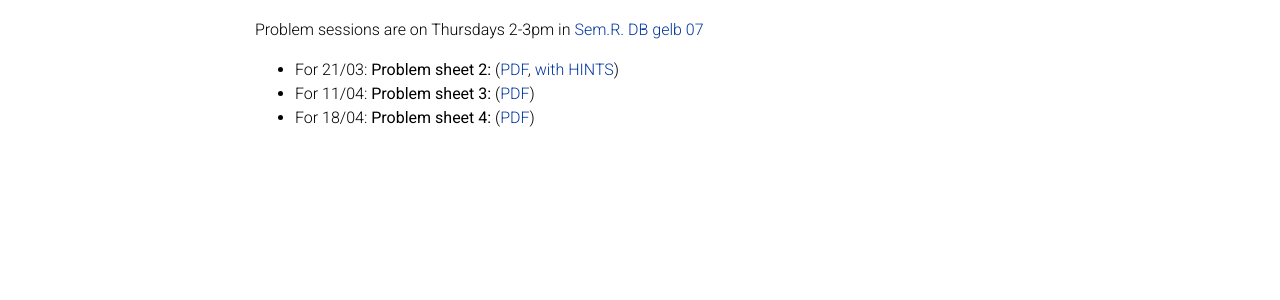
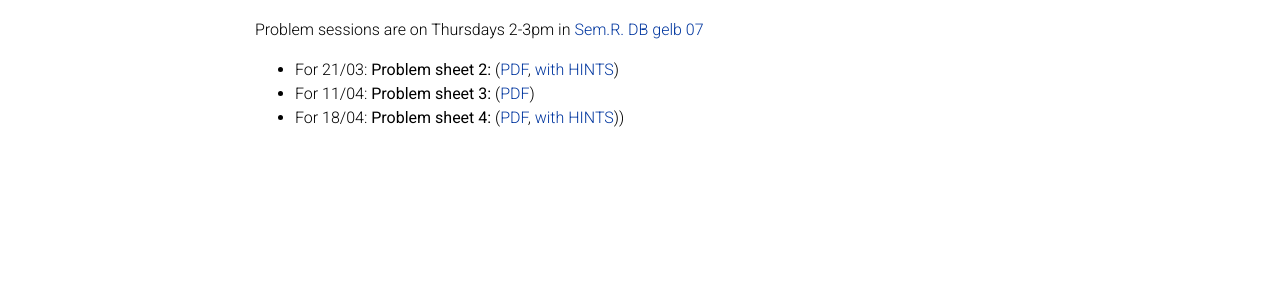
Before and after one commit to paolomarimon/paolomarimon.github.io, a Jekyll site: the page built from _projects/Modeltheory2024.md, in a window 1280 px wide. Shown: the part 196-496 px from the top of the page. Built offline with Jekyll 4.4.1, drawn with Linux system fonts in a browser that asks for light colours; comment, search, counter and statistics services are not loaded; a style sheet for code colours, icons or effects is not loaded.

Commit message:
Update Modeltheory2024.md

```diff
--- a/_projects/Modeltheory2024.md
+++ b/_projects/Modeltheory2024.md
@@ -12,4 +12,4 @@
 <ul>
   <li>For 21/03: <b>Problem sheet 2:</b> (<a href="https://paolomarimon.github.io/assets/pdf/MTEX2024/PS2.pdf" target="_blank">PDF</a>, <a href="https://paolomarimon.github.io/assets/pdf/MTEX2024/HINTS2.pdf" target="_blank">with HINTS</a>)</li>
     <li>For 11/04: <b>Problem sheet 3:</b> (<a href="https://paolomarimon.github.io/assets/pdf/MTEX2024/PS3.pdf" target="_blank">PDF</a>)</li>
-      <li>For 18/04: <b>Problem sheet 4:</b> (<a href="https://paolomarimon.github.io/assets/pdf/MTEX2024/PS4.pdf" target="_blank">PDF</a>)</li>
+      <li>For 18/04: <b>Problem sheet 4:</b> (<a href="https://paolomarimon.github.io/assets/pdf/MTEX2024/PS4.pdf" target="_blank">PDF</a>, <a href="https://paolomarimon.github.io/assets/pdf/MTEX2024/HINTS4.pdf" target="_blank">with HINTS</a>))</li>
```
